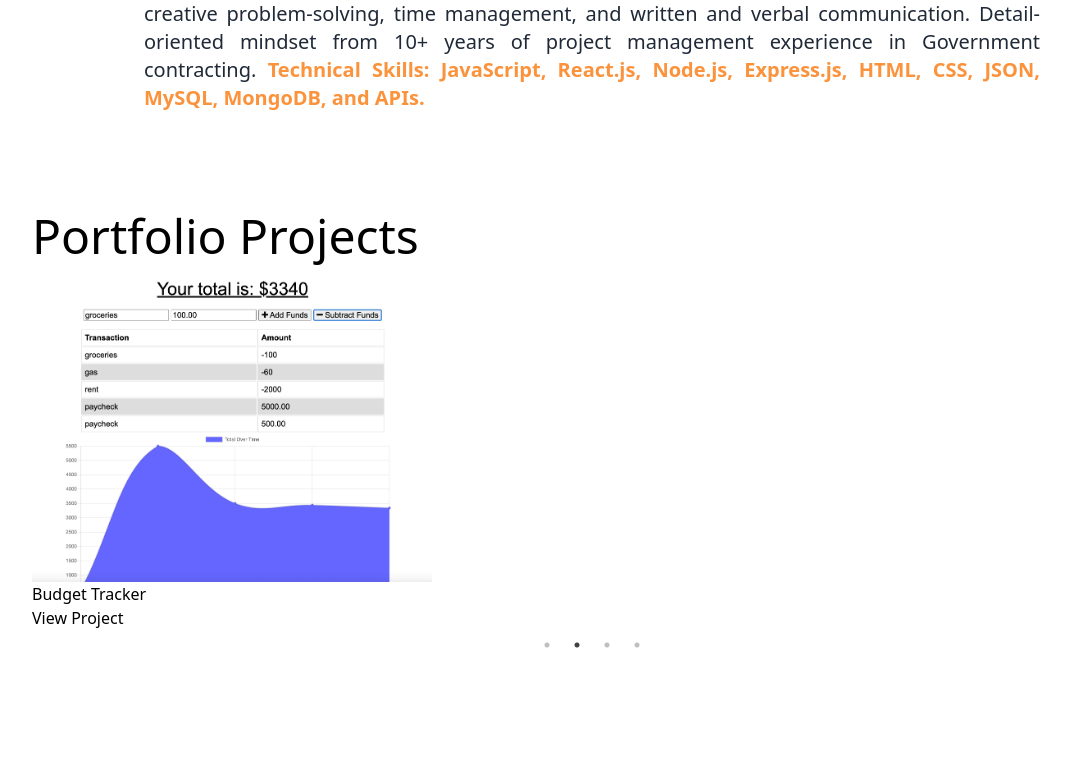
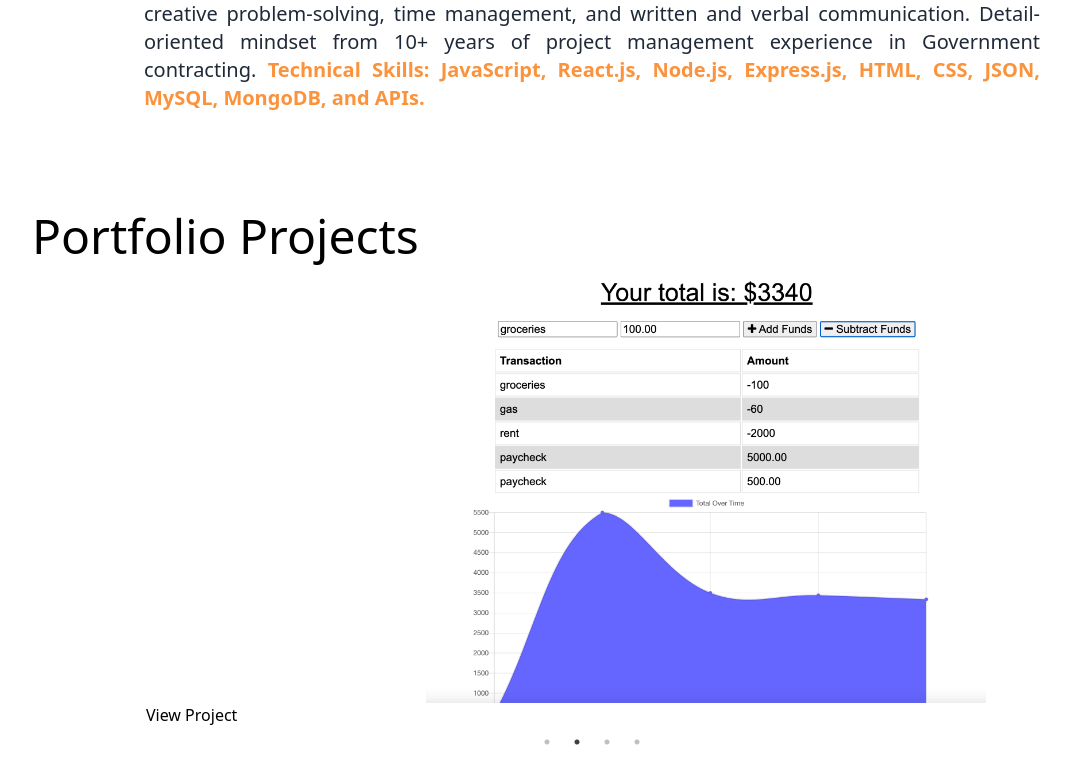
Before and after one commit to brahmg1/brahmgicheru-portfolio, a Next.js app: page / in a window 1280 px wide. Shown: the part 936-1703 px from the top of the page, without its empty margins (48-1119 px from the left). Before the commit the page ends 1606 px from the top, so only its background shows below. Built offline with nearby package versions, Linux system fonts and the light colour scheme.

Commit message:
added carousel

```diff
--- a/pages/index.js
+++ b/pages/index.js
@@ -16,21 +16,21 @@ import web4 from "../public/workday-scheduler.png";
 import web5 from "../public/password-generator.png";
 import web7 from "../public/web7.png";
 import web8 from "../public/To-Do-List-Application.png";
-import { useState } from "react";
+import React, { useState } from 'react';
 import Typewriter from "typewriter-effect";
-import React from 'react';
 import Slider from 'react-slick';
 import 'slick-carousel/slick/slick.css';
 import 'slick-carousel/slick/slick-theme.css';
+import styles from '../styles/Home.module.css';
 
 function HomePage() {
   const [darkMode, setDarkMode] = useState(false);
 
   const projects = [
-    { image: web1, title: "Weather Dashboard", url: "https://brahmg1.github.io/weather-dashboard/Develop/index.html" },
-    { image: web2, title: "Budget Tracker", url: "https://budget-tracker-roan.vercel.app" },
-    { image: web8, title: "To Do List Application", url: "https://to-do-list-brahmg1.vercel.app" },
-    { image: web7, title: "CityGirl Brewery Locator", url: "https://brahmg1.github.io/codebreakers/" },
+    { image: web1, title: "Weather Dashboard", description: "Description of Weather Dashboard", url: "https://brahmg1.github.io/weather-dashboard/Develop/index.html" },
+    { image: web2, title: "Budget Tracker", description: "Description of Budget Tracker", url: "https://budget-tracker-roan.vercel.app" },
+    { image: web8, title: "To Do List Application", description: "Description of To Do List Application", url: "https://to-do-list-brahmg1.vercel.app" },
+    { image: web7, title: "CityGirl Brewery Locator", description: "Description of CityGirl Brewery Locator Application", url: "https://brahmg1.github.io/codebreakers/" },
   ];
 
   const CustomPrevArrow = ({ onClick }) => (
@@ -48,15 +48,18 @@ function HomePage() {
   const sliderSettings = {
     dots: true,
     infinite: true,
-    speed: 500,
+    speed: 1000,
     slidesToShow: 1,
     slidesToScroll: 1,
     autoplay: true,
-    autoplaySpeed: 3000,
+    autoplaySpeed: 5000,
     pauseOnHover: true,
     prevArrow: <CustomPrevArrow />,
     nextArrow: <CustomNextArrow />,
   };
+
+  // State to toggle the visibility of the project description
+  const [showDescription, setShowDescription] = useState(false);
 
   return (
     <div className={darkMode ? "dark" : ""}>
@@ -170,15 +173,60 @@ function HomePage() {
        </section> */}
 
        <section className="projects py-10">
+
          <div className="container mx-auto">
            <h3 className="text-5xl pb-5 dark:text-white">Portfolio Projects</h3>
            {/* <p className="text-lg font-medium py-2 leading-8 text-gray-800 dark:text-white">Here is my portfolio..........</p> */}
+
            <div className="carousel">
            <Slider {...sliderSettings}>
             {projects.map((project, index) => (
-              <div key={index}>
-                <Image src={project.image} alt={project.title} width={400} height={250} />
-                <h3>{project.title}</h3>
+
+              <div key={index} className="relative" onMouseEnter={() => setShowDescription(true)} onMouseLeave={() => setShowDescription(false)}>
+
+                <div className="project-image" style={{
+                  position: "relative",
+                  textAlign: "center",
+                  overflow: "hidden",
+                  }}>
+
+                <Image
+                src={project.image}
+                alt={project.title}
+                width={400}
+                height={250}
+                style={{
+                  width: "50%",
+                  height: "auto",
+                  display: "block",
+                  margin: "0 auto",
+                }}
+                 />
+
+              {/* Conditional rendering to show/hide the project description */}
+              {showDescription && (
+                <div className="project-overlay"
+                style={{
+                  position: "absolute",
+                  top: 0,
+                  left: 0,
+                  width: "100%",
+                  height: "100%",
+                  backgroundColor: "rgba(0, 0, 0, 0.5)",
+                  color: "white",
+                  display: "flex",
+                  flexDirection: "column",
+                  justifyContent: "center",
+                  alignItems: "center",
+                  opacity: 1, // Set opacity to 1 when hovering
+                  transition: "opacity 0.3s ease"
+                }}>
+                <h3 className="project-title">{project.title}</h3>
+                <p className={styles["project-description"]}>{project.description}</p>
+                </div>
+              )}
+                </div>
+
                 <a href={project.url}>View Project</a>
               </div>
             ))}
```
Also changed, not shown: styles/Home.module.css (line endings or trailing spaces).
